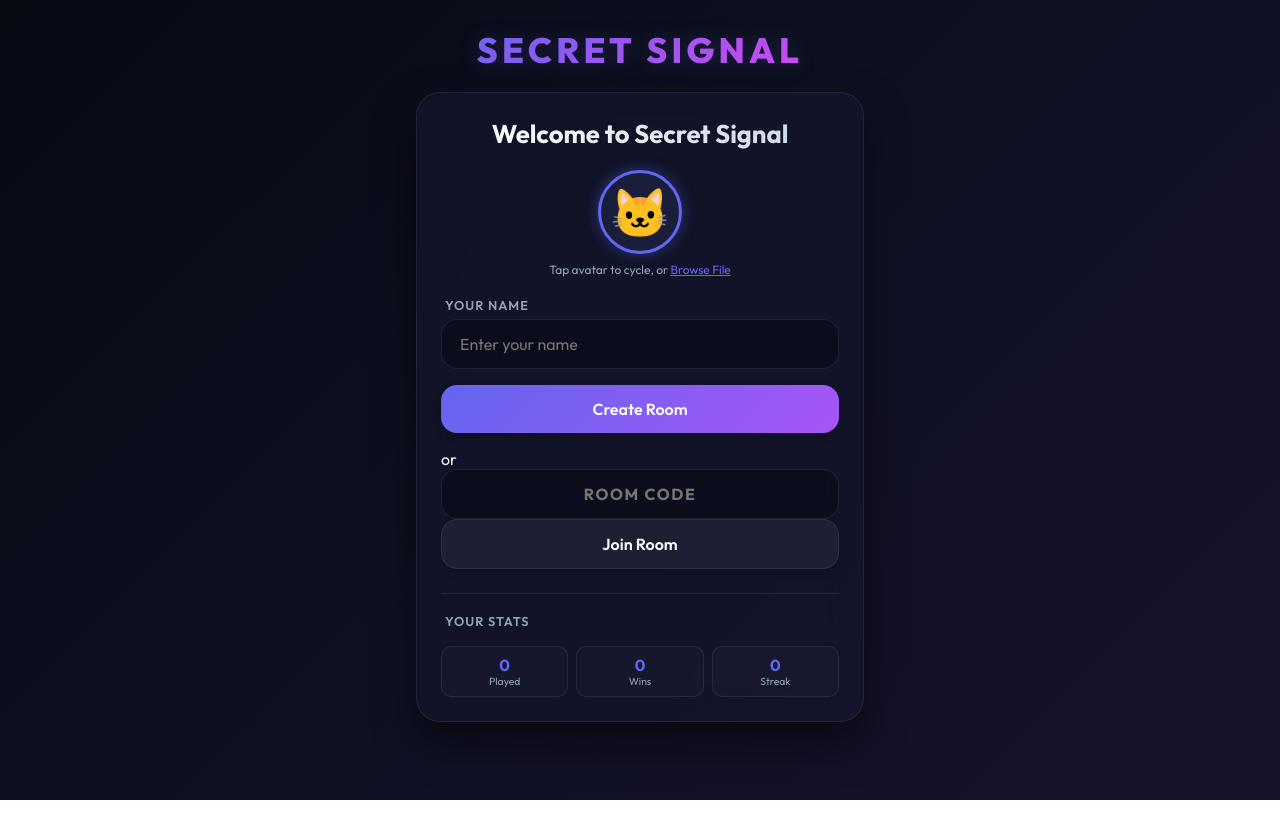
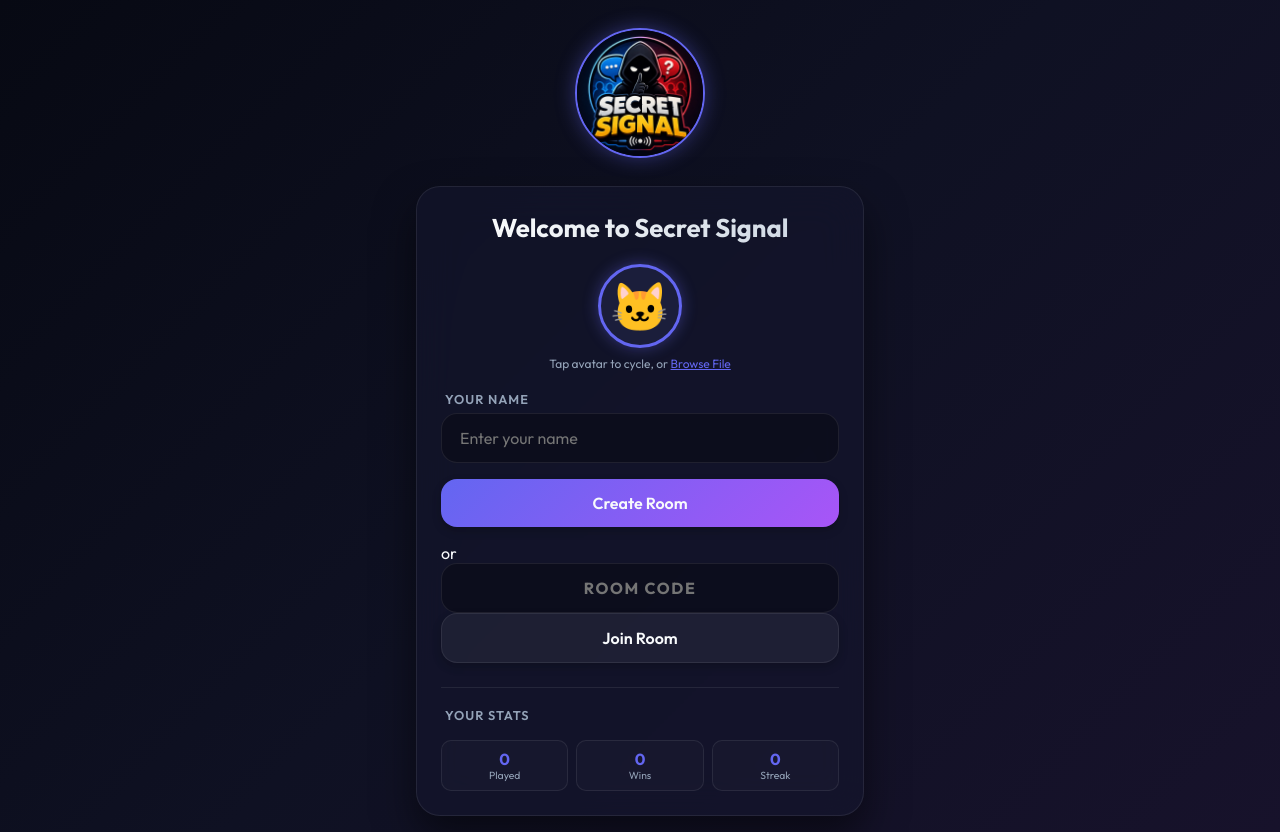
Before and after one commit to IchigoxBankai/guess-imposter, a website: page public/index.html in a window 1280 px wide. Before the commit the page ends 800 px from the top, so only its background shows below. Drawn offline with nearby package versions, Linux system fonts and the light colour scheme; no server answers.

Commit message:
Add custom game logo image to header with glowing glass effects

```diff
--- a/public/index.html
+++ b/public/index.html
@@ -19,7 +19,7 @@
 
     <!-- Header -->
     <header class="header">
-      <h1 class="logo">SECRET SIGNAL</h1>
+      <img src="logo.jpg" alt="Secret Signal" class="game-logo-img">
     </header>
 
     <!-- Error Banner -->
--- a/public/style.css
+++ b/public/style.css
@@ -63,14 +63,19 @@ body {
   margin-bottom: 8px;
 }
 
-.logo {
-  font-size: 2.2rem;
-  font-weight: 800;
-  letter-spacing: 0.12em;
-  background: linear-gradient(135deg, #6366f1 0%, #d946ef 100%);
-  -webkit-background-clip: text;
-  -webkit-text-fill-color: transparent;
-  filter: drop-shadow(0 2px 10px rgba(99, 102, 241, 0.2));
+.game-logo-img {
+  width: 130px;
+  height: 130px;
+  border-radius: 50%;
+  border: 2px solid var(--accent-primary);
+  box-shadow: 0 0 20px var(--accent-primary-glow);
+  object-fit: cover;
+  margin-bottom: 4px;
+  transition: transform 0.3s ease;
+}
+
+.game-logo-img:hover {
+  transform: scale(1.05);
 }
 
 /* Glass Card Container */
```
Also changed, not shown: public/logo.jpg (added).
